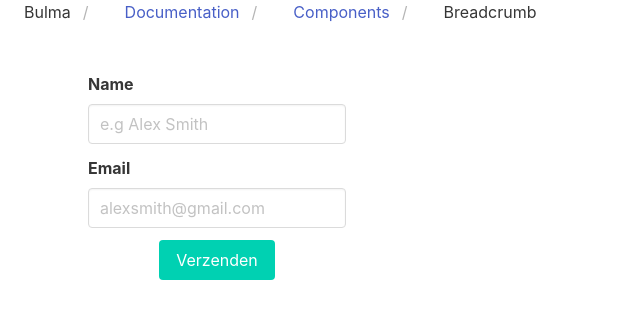
After one commit to leon-4A6C/gameplay_party, a PHP site: template view/contactpagina.php in a window 1280 px wide. The commit adds this page. Shown: the top 319 px of the page, without its empty margins (0-640 px from the left). Run offline with PHP 8.4, Linux system fonts and the light colour scheme; the template is opened without the code that fills it, so the values that code supplies are empty; style sheets or scripts are compiled from the project's sources.

Commit message:
did stuff

```diff
--- a/controller/HomeController.php
+++ b/controller/HomeController.php
@@ -16,4 +16,8 @@
         include "view/overonspagina.php";
     }
 
+    public function contactpagina() {
+        include "view/contactpagina.php";
+    }
+
 }
--- a/sass/index.scss
+++ b/sass/index.scss
@@ -6,3 +6,5 @@
 @import "../node_modules/bulma/bulma.sass";
 
 @import "home.scss";
+
+@import "contactpagina.scss";
--- /dev/null
+++ b/view/contactpagina.php
@@ -0,0 +1,31 @@
+<?php require "partials/head.php"; ?>
+
+<div class="container">
+    <form class="" action="" method="">
+        <div class="column">
+            <div class="column is-one-quarter">
+                <div class="field">
+                    <label class="label">Name</label>
+                    <div class="control">
+                        <input class="input" type="text" placeholder="e.g Alex Smith">
+                    </div>
+                </div>
+                <div class="field">
+                    <label class="label">Email</label>
+                    <div class="control">
+                        <input class="input" type="email" placeholder="alexsmith@gmail.com">
+                    </div>
+                </div>
+                <div class="field is-grouped is-grouped-centered">
+                    <p class="control">
+                        <a class="button is-primary">
+                            Verzenden
+                        </a>
+                    </p>
+                </div>
+            </div>
+        </div>
+    </form>
+</div>
+
+<?php require "partials/footer.php"; ?>
```
Also changed, not shown: view/overonspagina.php (+1 -7 lines).
